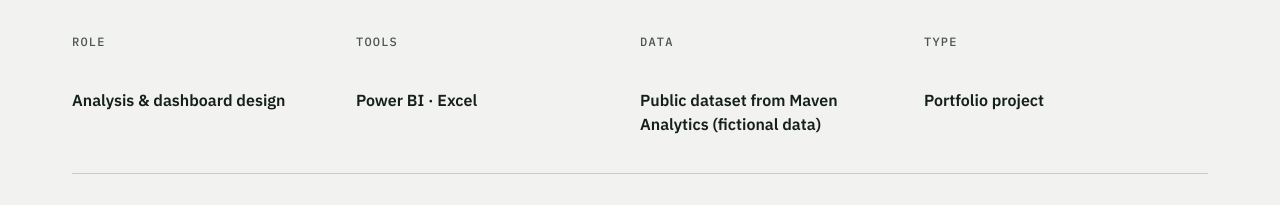
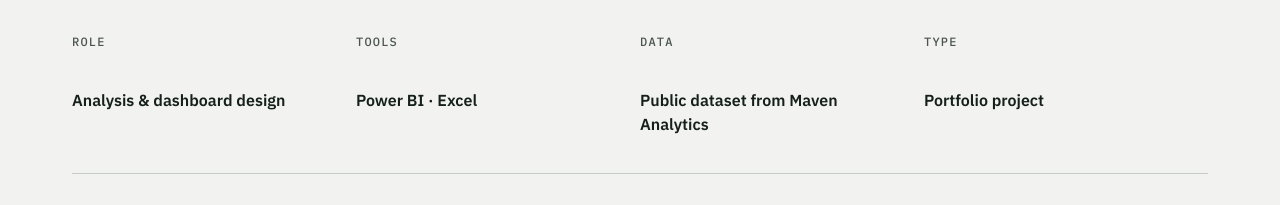
Before and after one commit to erikasz/erikasz.github.io, a plain HTML site: page manufacturing-downtime.html in a window 1280 px wide. Shown: the part 455-660 px from the top of the page. Drawn offline with Linux system fonts and the light colour scheme.

Commit message:
Refine data source description in HTML
Updated the description of the data source used in the dashboard.

```diff
--- a/manufacturing-downtime.html
+++ b/manufacturing-downtime.html
@@ -28,7 +28,7 @@
 <div class="facts">
 <div><div class="k">Role</div><div class="v">Analysis &amp; dashboard design</div></div>
 <div><div class="k">Tools</div><div class="v">Power BI · Excel</div></div>
-<div><div class="k">Data</div><div class="v">Public dataset from Maven Analytics (fictional data)</div></div>
+<div><div class="k">Data</div><div class="v">Public dataset from Maven Analytics</div></div>
 <div><div class="k">Type</div><div class="v">Portfolio project</div></div>
 </div>
 </section>
```
